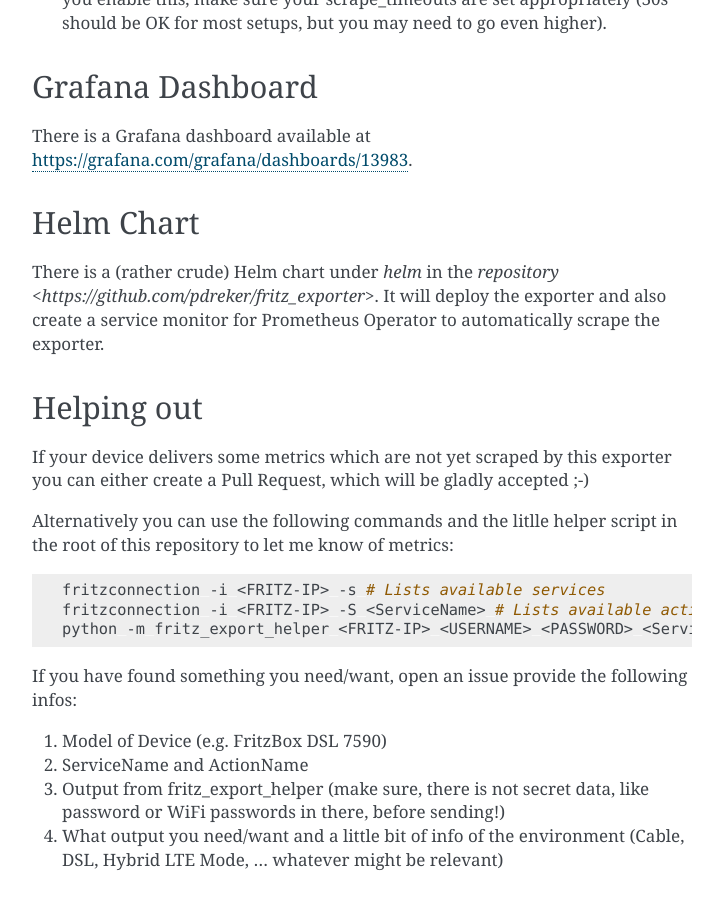
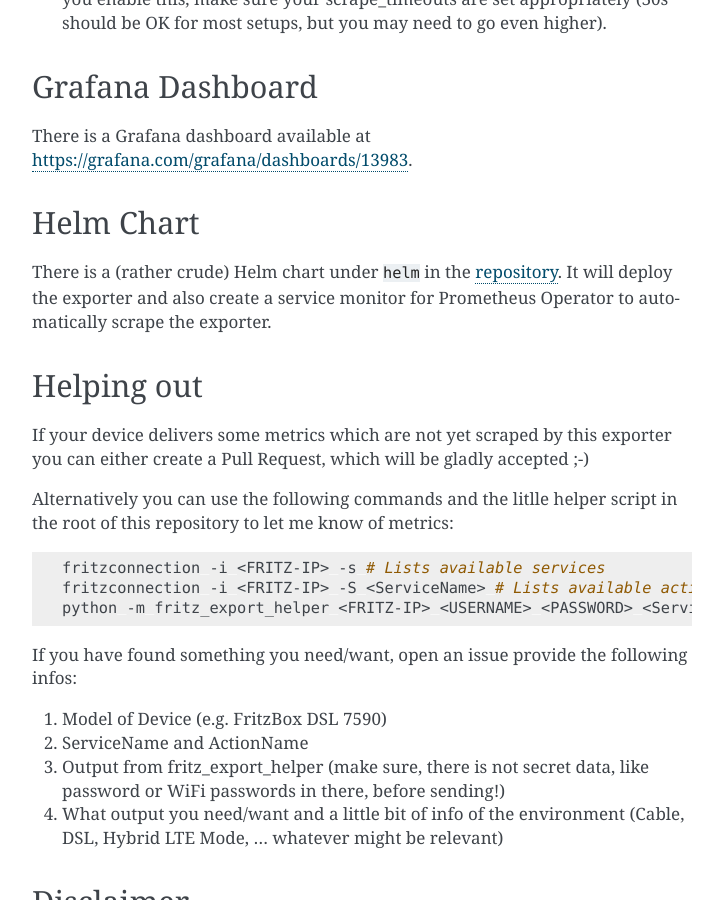
Before and after one commit to pdreker/fritz_exporter, a Sphinx documentation site: the page built from docs/index.rst, in a window 1280 px wide and 900 px high, scrolled down 2928 px. Shown: the whole window, without its empty margins (388-1111 px from the left). Built offline with Sphinx 7.4.7, drawn with Linux system fonts in a browser that asks for light colours.

Commit message:
fix inline links

```diff
--- a/docs/docker-images.rst
+++ b/docs/docker-images.rst
@@ -1,7 +1,7 @@
 Docker images
 =============
 
-Docker images for this exporter are available from `Docker Hub <https://hub.docker.com/r/pdreker/fritz_exporter>`. The images are built for amd64, arm6, arm7 and arm8/64, so they should run on almost all relevant platforms (Intel, Raspberry Pi (basically any version) and Apple Silicon).
+Docker images for this exporter are available from `Docker Hub <https://hub.docker.com/r/pdreker/fritz_exporter>`_. The images are built for amd64, arm6, arm7 and arm8/64, so they should run on almost all relevant platforms (Intel, Raspberry Pi (basically any version) and Apple Silicon).
 
 Tags
 ----
--- a/docs/index.rst
+++ b/docs/index.rst
@@ -79,7 +79,7 @@
 Helm Chart
 ----------
 
-There is a (rather crude) Helm chart under `helm` in the `repository <https://github.com/pdreker/fritz_exporter>`. It will deploy the exporter and also create a service monitor for Prometheus Operator to automatically scrape the exporter.
+There is a (rather crude) Helm chart under ``helm`` in the `repository <https://github.com/pdreker/fritz_exporter>`_. It will deploy the exporter and also create a service monitor for Prometheus Operator to automatically scrape the exporter.
 
 Helping out
 -----------
```
